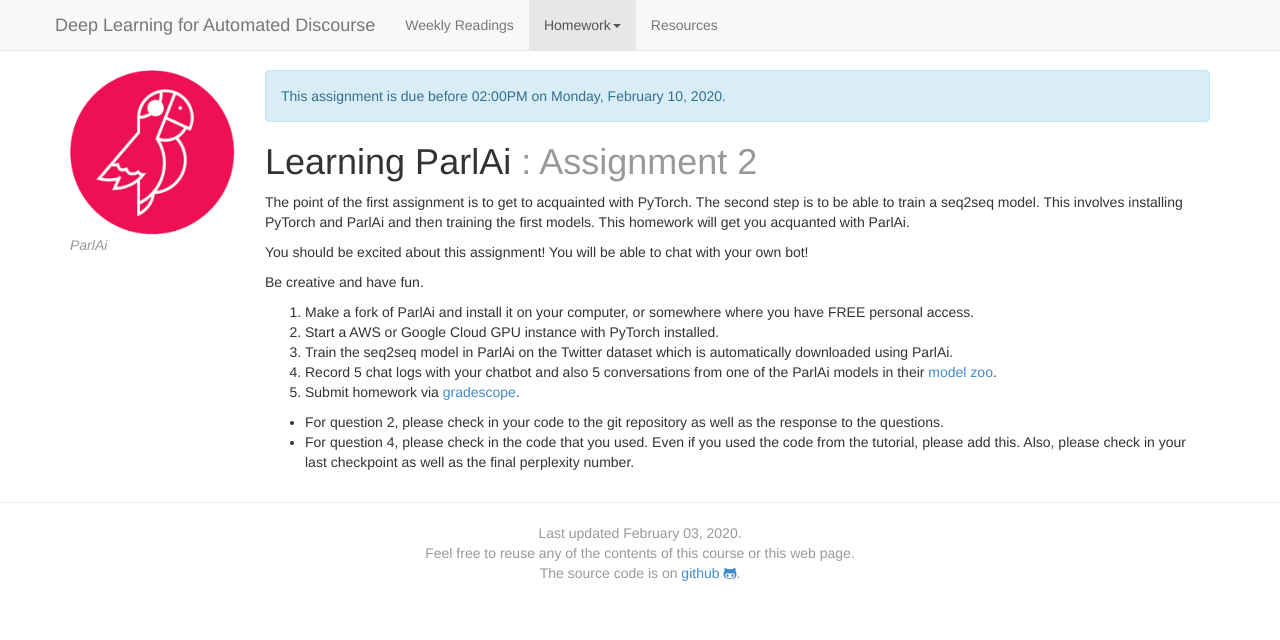
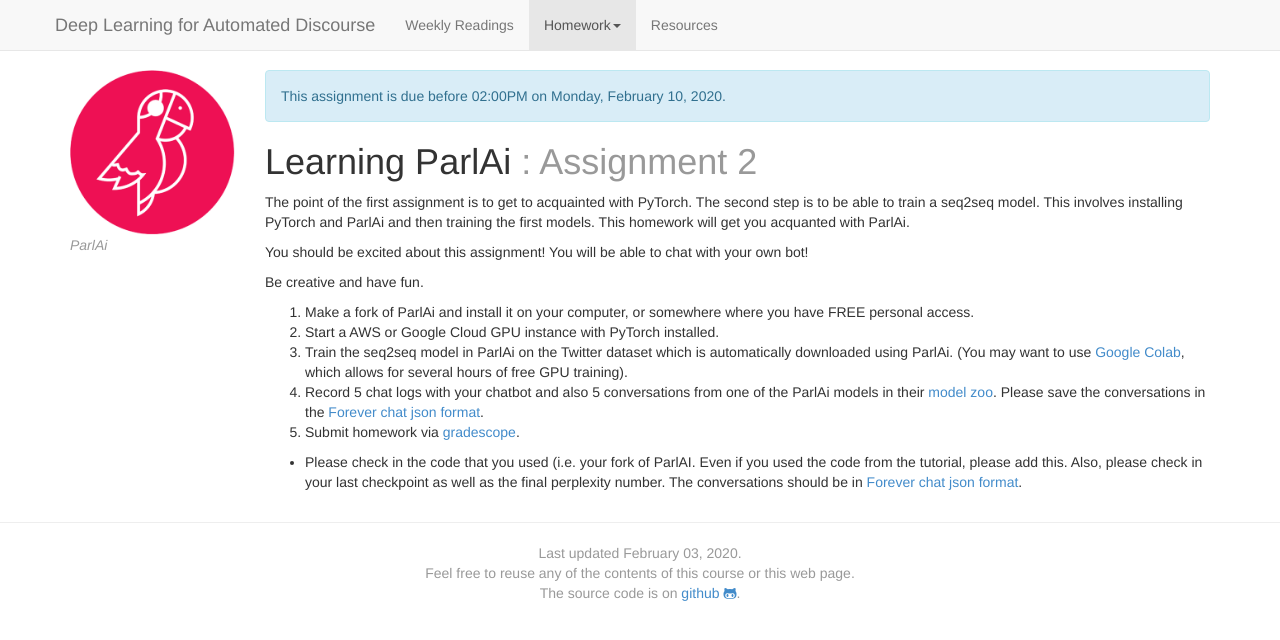
Before and after one commit to dialog-systems-class/dialog-systems-class.github.io, a Jekyll site: the page built from assignment2.md, in a window 1280 px wide. Shown: the top 640 px of the page. Built offline with Jekyll 4.4.1, drawn with Linux system fonts in a browser that asks for light colours; nearby versions of some CDN libraries.

Commit message:
Hopefully this will make the assignment clearer.

```diff
--- a/assignment2.md
+++ b/assignment2.md
@@ -35,9 +35,8 @@
 
 1. Make a fork of ParlAi and install it on your computer, or somewhere where you have FREE personal access.
 2. Start a AWS or Google Cloud GPU instance with PyTorch installed.
-3. Train the seq2seq model in ParlAi on the Twitter dataset which is automatically downloaded using ParlAi.
-4. Record 5 chat logs with your chatbot and also 5 conversations from one of the ParlAi models in their [model zoo](https://www.parl.ai/docs/zoo.html).
-5. Submit homework via [gradescope](https://www.gradescope.com/courses/85654).
+3. Train the seq2seq model in ParlAi on the Twitter dataset which is automatically downloaded using ParlAi. (You may want to use [Google Colab](https://colab.research.google.com/), which allows for several hours of free GPU training).
+5. Record 5 chat logs with your chatbot and also 5 conversations from one of the ParlAi models in their [model zoo](https://www.parl.ai/docs/zoo.html). Please save the conversations in the [Forever chat json format](https://github.com/jkeen/forever-chat-format).
+6. Submit homework via [gradescope](https://www.gradescope.com/courses/85654).
 
-* For question 2, please check in your code to the git repository as well as the response to the questions.
-* For question 4, please check in the code that you used. Even if you used the code from the tutorial, please add this. Also, please check in your last checkpoint as well as the final perplexity number.
+* Please check in the code that you used (i.e. your fork of ParlAI. Even if you used the code from the tutorial, please add this. Also, please check in your last checkpoint as well as the final perplexity number. The conversations should be in [Forever chat json format](https://github.com/jkeen/forever-chat-format).
```
